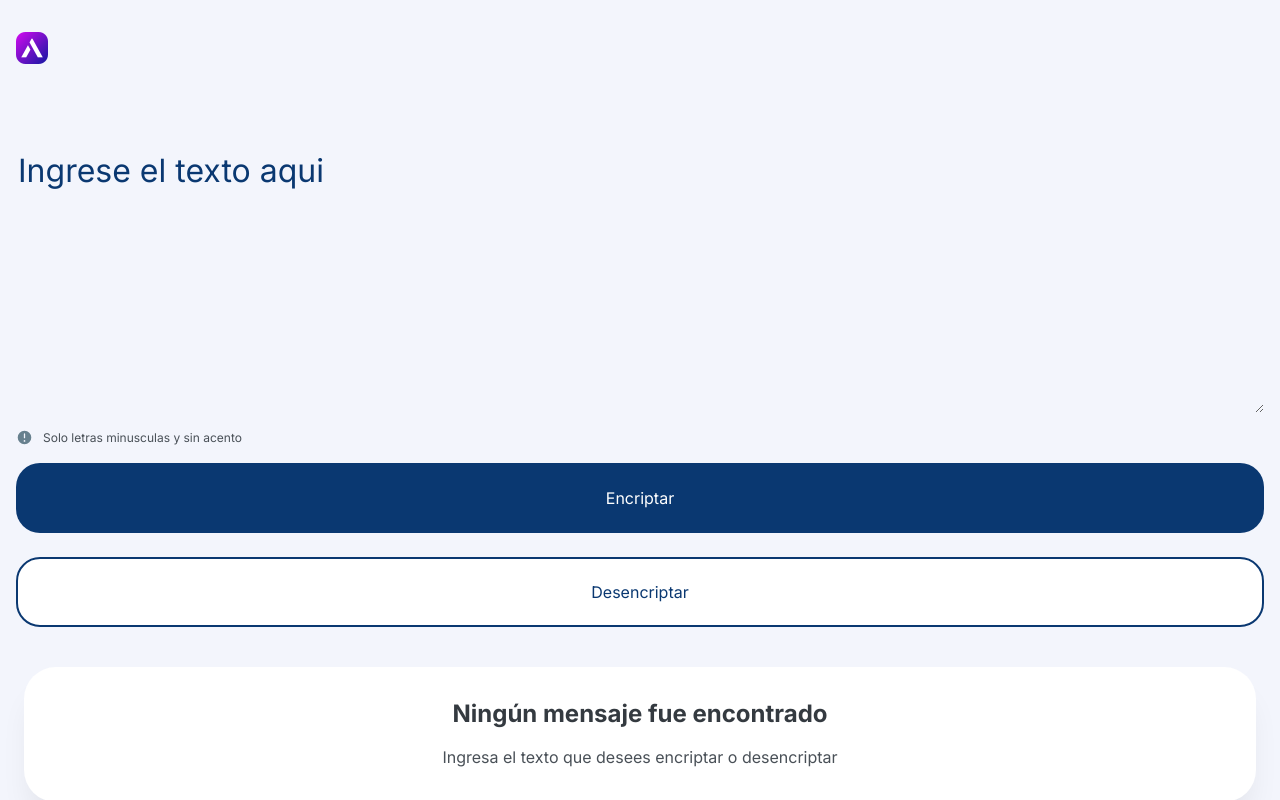
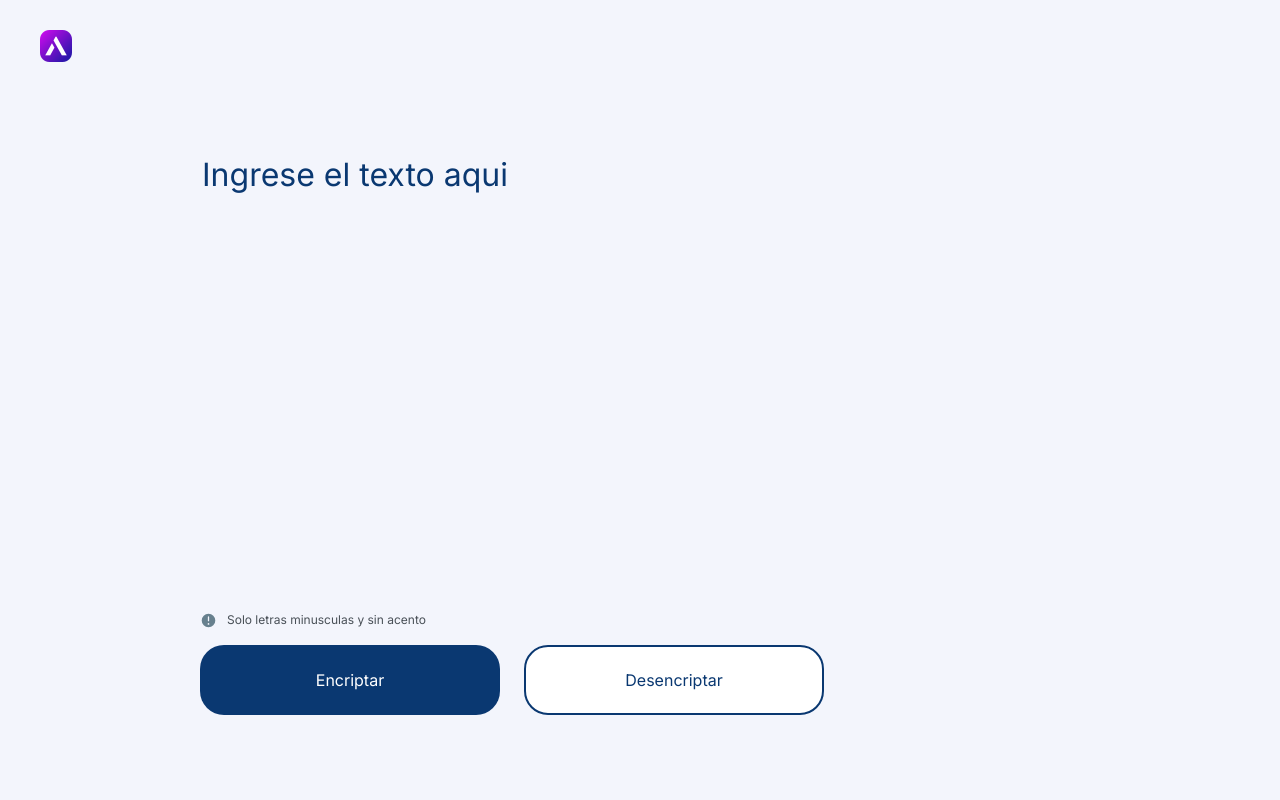
Before and after one commit to dlozanoc82/encriptador-de-texto, a website built with Vite: page index.html in a window 1280 px wide. Shown: the top 800 px of the page. Built offline with nearby package versions, Linux system fonts and the light colour scheme.

Commit message:
Se agregan modelo responsive para tablets y computadoras

```diff
--- a/css/styles.css
+++ b/css/styles.css
@@ -45,10 +45,23 @@ img {
     cursor: pointer;
 }
 
+@media(min-width: 1200px) {
+    .btn {
+        width: 30rem;
+    }
+}
+
 /* GLOBALS */
 .container {
     margin: 0 1.6rem;
 }
+
+@media(min-width: 768px) {
+    .container {
+        margin: 0 4rem;
+    }
+}
+
 
 /* HEADER */
 .header {
@@ -62,12 +75,33 @@ img {
     height: auto;
 }
 
+@media(min-width: 1200px) {
+
+    .header {
+        position: relative;
+        height: 0;
+    }
+
+    .header__image {
+        position: absolute;
+        top: 3rem;
+        width: 3.2rem;
+    }
+
+}
+
 /* MAIN */
 .form {
-    padding: 5.5rem 0 0 0;
+    padding-top: 5.5rem;
     display: flex;
     flex-direction: column;
     gap: 1.6rem;
+}
+
+@media(min-width: 1200px) {
+    .form {
+        padding: 5.5rem 0;
+    }
 }
 
 .form__textarea {
@@ -76,6 +110,20 @@ img {
     color: var(--dark-blue-300);
     border: none;
     background-color: transparent;
+    resize: none;
+    overflow: hidden;
+}
+
+@media(min-width: 768px) {
+    .form__textarea {
+        min-height: 55vh;
+    }
+}
+
+@media(min-width: 1200px) {
+    .form__textarea {
+        margin: 10rem 8rem 0 16rem;
+    }
 }
 
 .form__textarea:focus-visible {
@@ -95,15 +143,35 @@ img {
     gap: 1rem;
 }
 
+@media(min-width: 1200px) {
+    .form__label {
+        margin: 0 8rem 0 16rem;
+    }
+}
+
 .form__label svg {
     width: 1.7rem;
     color: #67808E;
 }
 
 .buttons {
-    display: flex;
-    flex-direction: column;
+    display: grid;
+    grid-template-rows: repeat(2, 1fr);
     gap: 2.4rem;
+}
+
+@media(min-width: 768px) {
+    .buttons {
+        grid-template-columns: repeat(2, 1fr);
+        grid-template-rows: unset;
+    }
+}
+
+@media(min-width: 1200px) {
+    .buttons {
+        display: flex;
+        margin: 0 8rem 3rem 16rem;
+    }
 }
 
 .button__encrypt {
@@ -128,11 +196,17 @@ img {
 
 
 .message {
-    margin: 4rem .8rem;
+    margin: 6.4rem .8rem;
     border: 1px solid transparent;
     border-radius: 3.2rem;
     background-color: var(--white);
     box-shadow: 0px 24px 32px -8px rgba(0, 0, 0, 0.08);
+}
+
+@media(min-width: 1200px) {
+    .message {
+        margin: 4rem;
+    }
 }
 
 .message__info {
@@ -161,5 +235,11 @@ img {
     text-align: center;
     font-weight: 700;
     font-size: 1.2rem;
+}
 
+@media(min-width: 1200px) {
+    main {
+        display: flex;
+        justify-content: space-between;
+    }
 }
--- a/index.html
+++ b/index.html
@@ -24,9 +24,8 @@
         </header>
     </div>
 
-    <main>
-        <div class="container">
-
+    <div class="container">
+        <main>
             <form class="form">
 
                 <textarea class="form__textarea" name="encrypt-text" id="encrypt-text" cols="30" rows="7"
@@ -55,9 +54,8 @@
                     <p>Ingresa el texto que desees encriptar o desencriptar </p>
                 </div>
             </div>
-
-        </div>
-    </main>
+        </main>
+    </div>
 
 
     <div class="container">
--- a/index.js
+++ b/index.js
@@ -0,0 +1,7 @@
+const textarea = document.getElementById('encrypt-text');
+textarea.addEventListener('input', autoResize);
+
+function autoResize() {
+    textarea.style.height = 'auto';
+    textarea.style.height = textarea.scrollHeight + 'px';
+}
```
Also changed, not shown: img/30576701_7718877.jpg (added).
